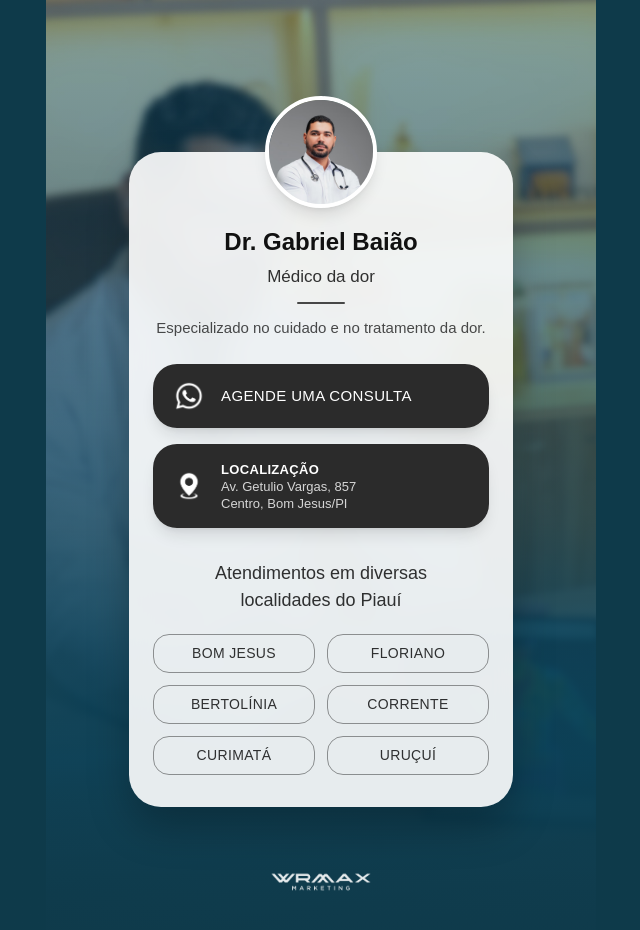
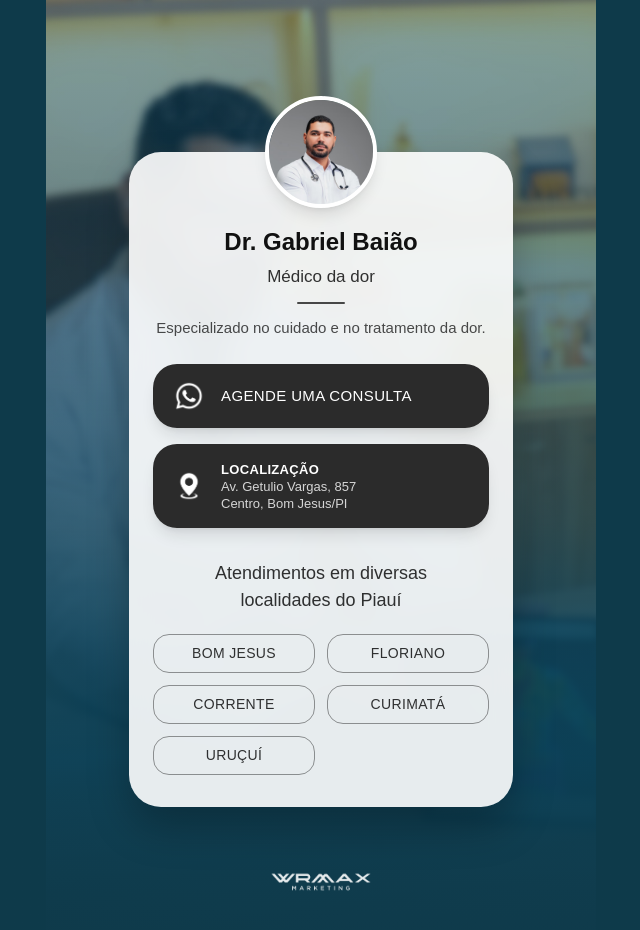
Before and after one commit to WrMaxMarketing/wrmax-linkly, a Next.js app: page /DrGabrielBaiao in a window 1280 px wide. Shown: the top 930 px of the page, without its empty margins (319-959 px from the left). Built offline with nearby package versions, Linux system fonts and the light colour scheme.

Commit message:
remove bertolinia from gabriel baiao page

```diff
--- a/app/DrGabrielBaiao/page.tsx
+++ b/app/DrGabrielBaiao/page.tsx
@@ -142,7 +142,6 @@ export default function drgabrielbaiaoPage() {
                                         {[
                                             "Bom Jesus",
                                             "Floriano",
-                                            "Bertolínia",
                                             "Corrente",
                                             "Curimatá",
                                             "Uruçuí",
```
